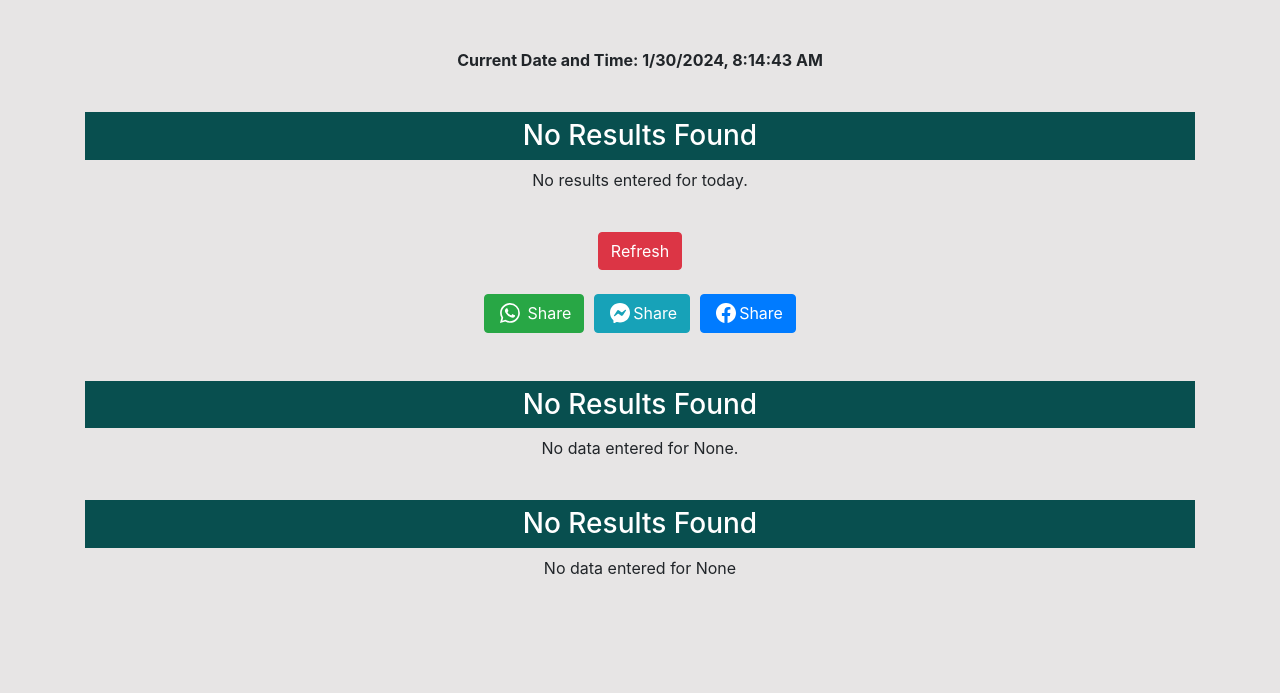
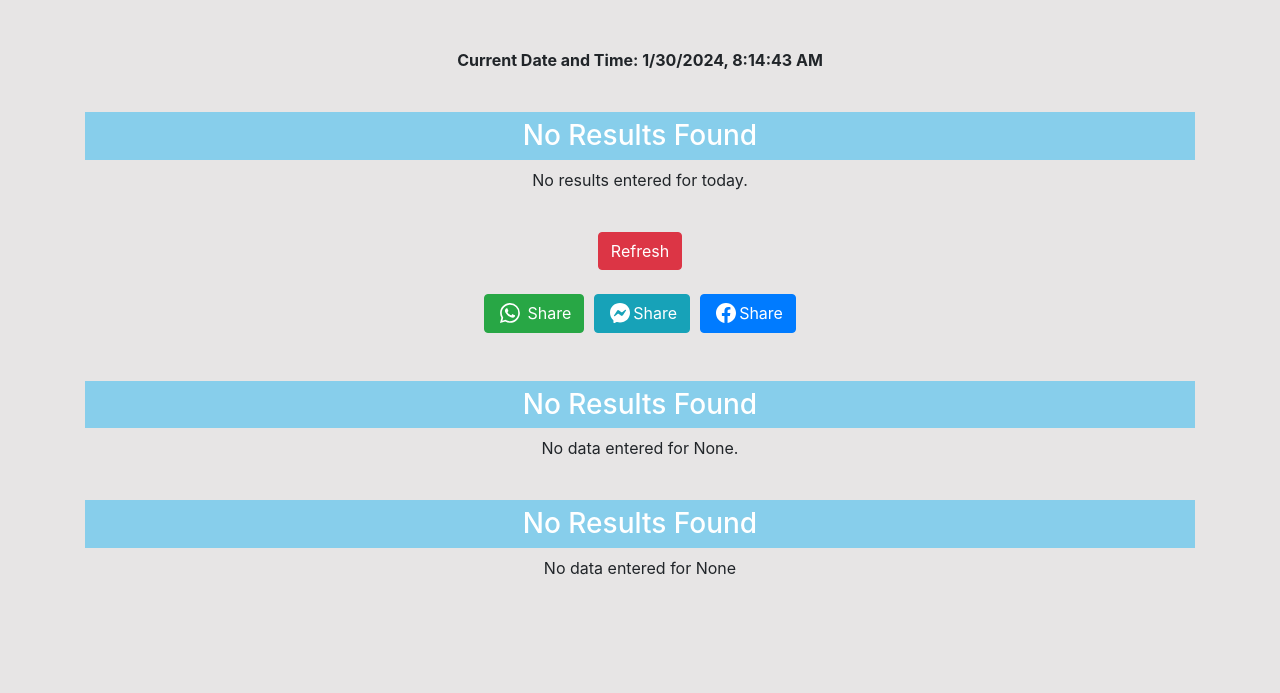
Before and after one commit to samprit-ghosh/Behalaff.in, a Flask app: page / in a window 1280 px wide. Shown: the part 184-877 px from the top of the page. Run offline with Flask 3, Linux system fonts and the light colour scheme; data comes from the database, SQL or seed files in the repository; some libraries are stand-ins or nearby versions; grey boxes are pictures that could not be loaded.

Commit message:
Update index.css

```diff
--- a/static/css/index.css
+++ b/static/css/index.css
@@ -55,7 +55,7 @@
 
 .t-h2{
 padding: 7px;
-background-color: rgb(8, 79, 79);
+background-color:#87CEEB;
 color: white;
 }
 
```
